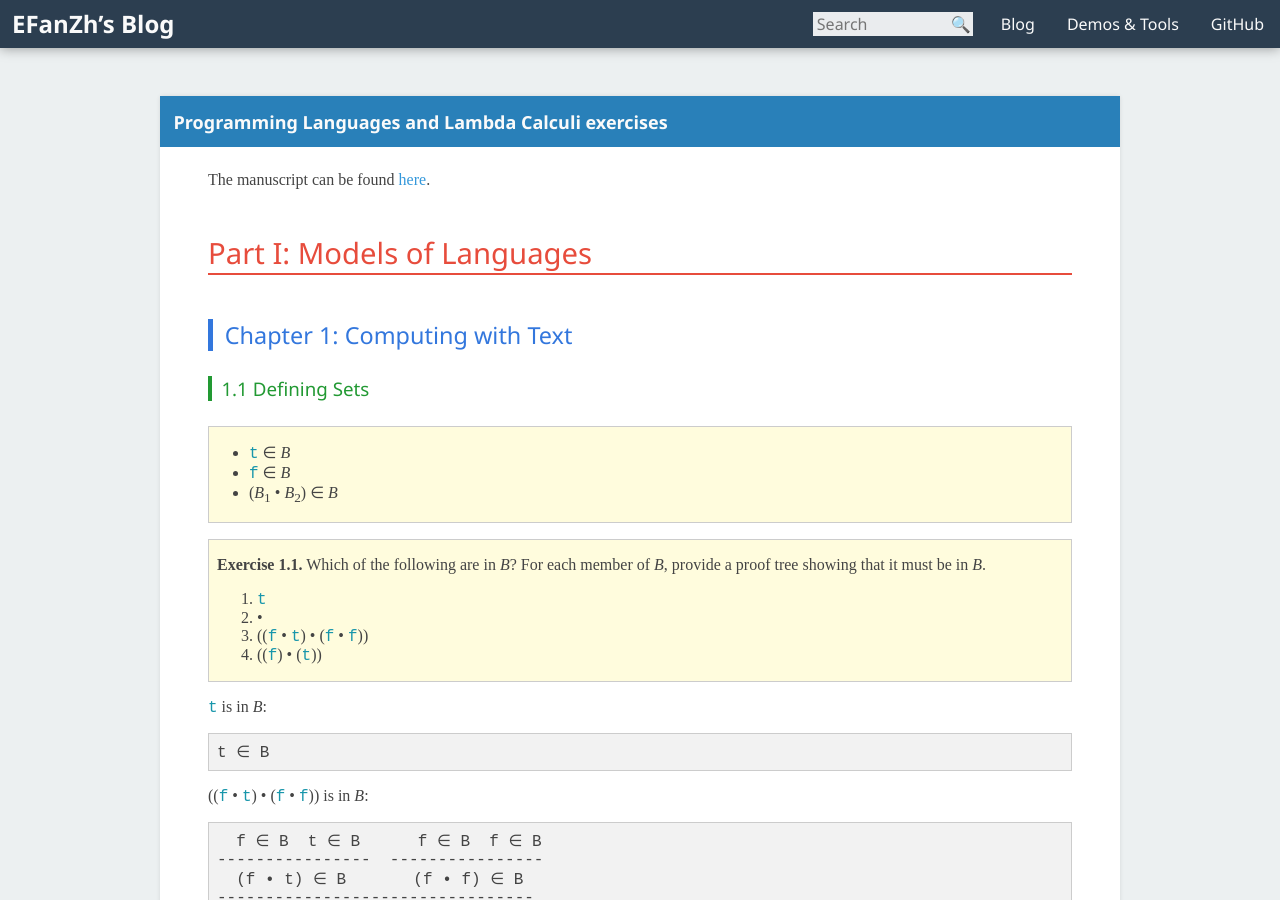
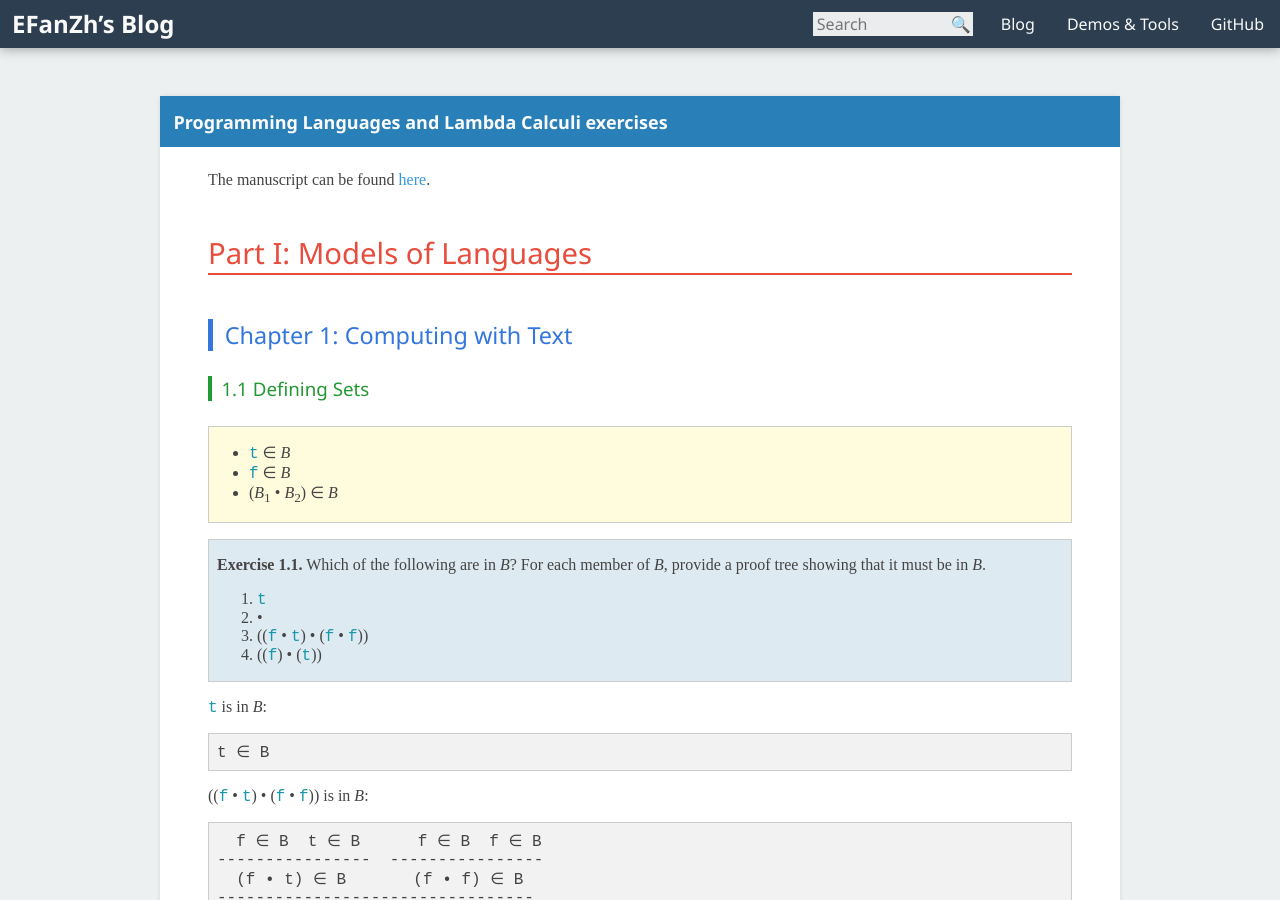
Before and after one commit to fuzeyi/efanzh.github.io, a Jekyll site: the page built from _posts/2016-06-04-programming-languages-and-lambda-calculi-exercises.md, in a window 1280 px wide and 900 px high. Built offline with Jekyll 4.4.1, drawn with Linux system fonts in a browser that asks for light colours.

Commit message:
Use a different style for exercises

```diff
--- a/_posts/2016-06-04-programming-languages-and-lambda-calculi-exercises.md
+++ b/_posts/2016-06-04-programming-languages-and-lambda-calculi-exercises.md
@@ -1,6 +1,8 @@
 ---
 title: Programming Languages and Lambda Calculi exercises
 ---
+
+{:exercise: style="background-color: rgba(39, 116, 169, 0.15);"}
 
 The manuscript can be found [here](http://www.cs.utah.edu/~mflatt/past-courses/cs7520/public_html/s06/notes.pdf).
 
@@ -21,6 +23,7 @@ The manuscript can be found [here](http://www.cs.utah.edu/~mflatt/past-courses/c
 > 2. •
 > 3. ((`f` • `t`) • (`f` • `f`))
 > 4. ((`f`) • (`t`))
+{: exercise}
 
 `t` is in *B*:
 
@@ -61,6 +64,7 @@ The manuscript can be found [here](http://www.cs.utah.edu/~mflatt/past-courses/c
 
 > **Exercise 1.2.** Show that (`f` • (`f` • (`f` • `f`))) ↝↝<sub>**r**</sub> `f` by showing its reduction with the `r`
 > one-step relation.
+{: exercise}
 
     (f • (f • (f • f))) r (f • (f • f))
                         r (f • f)
@@ -79,6 +83,7 @@ The manuscript can be found [here](http://www.cs.utah.edu/~mflatt/past-courses/c
 > =<sub>**r**</sub> is the equivalence closure of →<sub>**r**</sub>.
 
 > **Exercise 1.3.** Explain why (`f` • ((`t` • `f`) • `f`)) !↝↝<sub>**r**</sub> `t`.
+{: exercise}
 
     (f • ((t • f) • f)) r ((t • f) • f)
 
@@ -86,6 +91,7 @@ That’s all, we can’t reduce it any more because we can not apply either rule
 
 > **Exercise 1.4.** Show that (`f` • ((`t` • `f`) • `f`)) ↠<sub>**r**</sub> `t` by demonstrating a reduction with
 > →<sub>**r**</sub>.
+{: exercise}
 
                                                       (t • f) r t
                                                     ----------------
@@ -103,6 +109,7 @@ That’s all, we can’t reduce it any more because we can not apply either rule
 > **Exercise 1.5.** Among the relations **r**, ≍<sub>**r**</sub>, ≈<sub>**r**</sub>, ↝↝<sub>**r**</sub>,
 > →<sub>**r**</sub>, ↠<sub>**r**</sub>, =<sub>**r**</sub>, and *eval*<sub>**r**</sub>, which are functions? For each
 > non-function relation, find an expression and two expressions that it relates to.
+{: exercise}
 
 Relation **r** and *eval*<sub>**r**</sub> are functions.
 
@@ -145,6 +152,7 @@ Relation **r** and *eval*<sub>**r**</sub> are functions.
 > **Theorem 2.2**: For any *P*, *P* contains at least one *α*.
 
 > **Exercise 2.1.** Prove Theorem 2.2.
+{: exercise}
 
 - Base case:
     - **Case** *α*
@@ -173,6 +181,7 @@ Relation **r** and *eval*<sub>**r**</sub> are functions.
 > **Theorem 2.4**: For any *W*, each *β* in *W* is preceded by an open parenthesis.
 
 > **Exercise 2.2.** Prove Theorem 2.4.
+{: exercise}
 
 - Base case:
     - **Case** *α*
@@ -198,6 +207,7 @@ Relation **r** and *eval*<sub>**r**</sub> are functions.
 > **Theorem 2.7**: For all *P*, either 1) *P* contains a *β*, or 2) △*P*.
 
 > **Exercise 2.3.** Prove Theorem 2.7. The theorem must be proved over a different structure than Theorem 2.6.
+{: exercise}
 
 Induction over the structure of *P*:
 
@@ -237,6 +247,7 @@ Induction over the structure of *P*:
 > **Theorem 2.11**: If △*P* and *P* ⋄ *P*′, then △*P*′.
 
 > **Exercise 2.4.** Prove Theorem 2.9.
+{: exercise}
 
 - Base case:
     - **Case** *α*
@@ -249,6 +260,7 @@ Induction over the structure of *P*:
         By induction, *V* is in *P*, so (*β* ⊗ *V*) is in *P*, the claim holds.
 
 > **Exercise 2.5.** Prove Theorem 2.10.
+{: exercise}
 
 First, we prove the following theorem:
 
@@ -294,6 +306,7 @@ Induction over the structure of *P*:
 
 > **Exercise 2.6.** Prove Theorem 2.11. The proof can proceed in two different ways, since the implicit “for all”
 > applies to both △*P* and *P* ⋄ *P*′.
+{: exercise}
 
 Induction over the structure of *P* ⋄ *P*′:
 
@@ -334,6 +347,7 @@ Induction over the structure of *P* ⋄ *P*′:
 > *R*<sub>0</sub>.
 
 > **Exercise 3.1.** Prove Theorem 3.3 (formally, instead of using a diagram).
+{: exercise}
 
 *L* ↠<sub>**r**</sub> *M* ⇒ *L* =<sub>**r**</sub> *M* ⇒ *M* =<sub>**r**</sub> *L*.
 
@@ -345,6 +359,7 @@ Because *M* =<sub>**r**</sub> *N*, by theorem 3.2, there exists an expression *L
 and *N* ↠<sub>**r**</sub> *L*′.
 
 > **Exercise 3.2.** Prove Theorem 3.5.
+{: exercise}
 
 First, we prove this theorem:
 
@@ -389,6 +404,7 @@ Since *B*<sub>0</sub> =<sub>**r**</sub> *R*<sub>0</sub> for some *R*<sub>0</sub>
 > - (*λx*.*x*)
 > - (*λx*.(*λy*.*y* *x*)) (*λy*.*y*) (*λx*.*x* *x*)
 > - (*λx*.(*λy*.*y* *x*)) ((*λx*.*x* *x*) (*λx*.*x* *x*))
+{: exercise}
 
 - (*λx*.*x*)
 - (*λx*.(*λy*.*y* *x*)) (*λy*.*y*) (*λx*.*x* *x*) \\
@@ -407,6 +423,7 @@ Since *B*<sub>0</sub> =<sub>**r**</sub> *R*<sub>0</sub> for some *R*<sub>0</sub>
 > - (*λx*.(*λy*.(*λz*.*z* *z*) *y*) *x*) (*λx*.*x* *x*) =<sub>**n**</sub> (*λa*.*a* ((*λg*.*g*) *a*)) (*λb*.*b* *b*)
 > - *λy*.(*λx*.*λy*.*x*) (*y* *y*) =<sub>**n**</sub> *λa*.*λb*.(*a* *a*)
 > - (*λf*.*λg*.*λx*.*f* *x* (*g* *x*)) (*λx*.*λy*.*x*) (*λx*.*λy*.*x*) =<sub>**n**</sub> *λx*.*x*
+{: exercise}
 
 - **Case** (*λx*.*x*) =<sub>**n**</sub> (*λy*.*y*):
     - (*λx*.*x*) →<sub>**n**</sub><sup>*α*</sup> (*λy*.*y*)
@@ -439,6 +456,7 @@ Since *B*<sub>0</sub> =<sub>**r**</sub> *R*<sub>0</sub> for some *R*<sub>0</sub>
 > - `if` ≐ *λv*.*λt*.*λf*.*v* *t* *f*
 
 > **Exercise 4.3.** Show that (`if` `true`) =<sub>**n**</sub> `true` and (`if` `false`) =<sub>**n**</sub> `false`.
+{: exercise}
 
 (`if` `true`) \\
 = ((*λv*.*λt*.*λf*.*v* *t* *f*) (*λx*.*λy*.*x*)) \\
@@ -471,6 +489,7 @@ Since *B*<sub>0</sub> =<sub>**r**</sub> *R*<sub>0</sub> for some *R*<sub>0</sub>
 
 > **Exercise 4.4.** Define macros for binary `and` and `or` prefix operators that evaluate in the natural way with
 > `true` and `false` (so that `and` `true` `false` =<sub>**n**</sub> `false`, etc.).
+{: exercise}
 
 - `and` ≐ *λx*.*λy* `if` *x* *y* `false`
 - `or` ≐ *λx*.*λy* `if` *x* `true` *y*
@@ -478,6 +497,7 @@ Since *B*<sub>0</sub> =<sub>**r**</sub> *R*<sub>0</sub> for some *R*<sub>0</sub>
 #### 4.4 Encoding Pairs
 
 > **Exercise 4.5.** Show that `mkpair`, `fst`, and `snd` obey the equations at the beginning of this section.
+{: exercise}
 
 `fst` (`mkpair` *M* *N*) \\
 = (*λp*.*p* `true`) ((*λx*.*λy*.*λs*.*s* *x* *y*) *M* *N*) \\
@@ -517,6 +537,7 @@ Since *B*<sub>0</sub> =<sub>**r**</sub> *R*<sub>0</sub> for some *R*<sub>0</sub>
 > - `sub1` ≐ *λn*.*λf*.*λx*.`snd` (*n* (`wrap` *f*) ⟨`true`, *x*⟩)
 
 > **Exercise 4.6.** Show that `add1` 1 =<sub>**n**</sub> 2.
+{: exercise}
 
 `add1` 1 \\
 = (*λn*.*λf*.*λx*.*f* (*n* *f* *x*)) (*λf*.*λx*.*f* *x*) \\
@@ -527,6 +548,7 @@ Since *B*<sub>0</sub> =<sub>**r**</sub> *R*<sub>0</sub> for some *R*<sub>0</sub>
 = 2
 
 > **Exercise 4.7.** Show that `iszero` 1 =<sub>**n**</sub> `false`.
+{: exercise}
 
 `iszero` 1 \\
 = (*λn*.*n* (*λx*.`false`) `true`) (*λf*.*λx*.*f* *x*) \\
@@ -536,6 +558,7 @@ Since *B*<sub>0</sub> =<sub>**r**</sub> *R*<sub>0</sub> for some *R*<sub>0</sub>
 →<sub>**n**</sub><sup>*β*</sup> `false`
 
 > **Exercise 4.8.** Show that `sub1` 1 =<sub>**n**</sub> 0.
+{: exercise}
 
 `sub1` 1 \\
 = (*λn*.*λf*.*λx*.`snd` (*n* (`wrap` *f*) ⟨`true`, *x*⟩)) (*λf*.*λx*.*f* *x*) \\
@@ -554,11 +577,13 @@ Since *B*<sub>0</sub> =<sub>**r**</sub> *R*<sub>0</sub> for some *R*<sub>0</sub>
 > **Exercise 4.9.** Define `mult` using the technique that allowed us to define `add`. In other words, implement (`mult`
 > *n* *m*) as *n* additions of *m* to 0 by exploiting the fact that *n* itself applies a function *n* times. Hint: what
 > kind of value is (`add` *m*)?
+{: exercise}
 
 `mult` ≐ *λn*.*λm*.*λf*.*m* (*n* *f*)
 
 > **Exercise 4.10.** The *λ*-calculus provides no mechanism for signalling an error. What happens when `sub1` is applied
 > to 0? What happens when `iszero` is applied to `true`?
+{: exercise}
 
 Let’s try:
 
@@ -583,5 +608,6 @@ I think that’s it.
 
 > **Exercise 4.11.** Define a macro `mksum` such that (`mksum` `mksum`) acts like a “sum” function by consuming a number
 > *n* and adding all the numbers from 0 to *n*.
+{: exercise}
 
 `mksum` ≐ *λt*.*λn* `if` (`iszero` *n*) 0 (`add` ((*t* *t*) (`sub1` *n*)) *n*)
```
